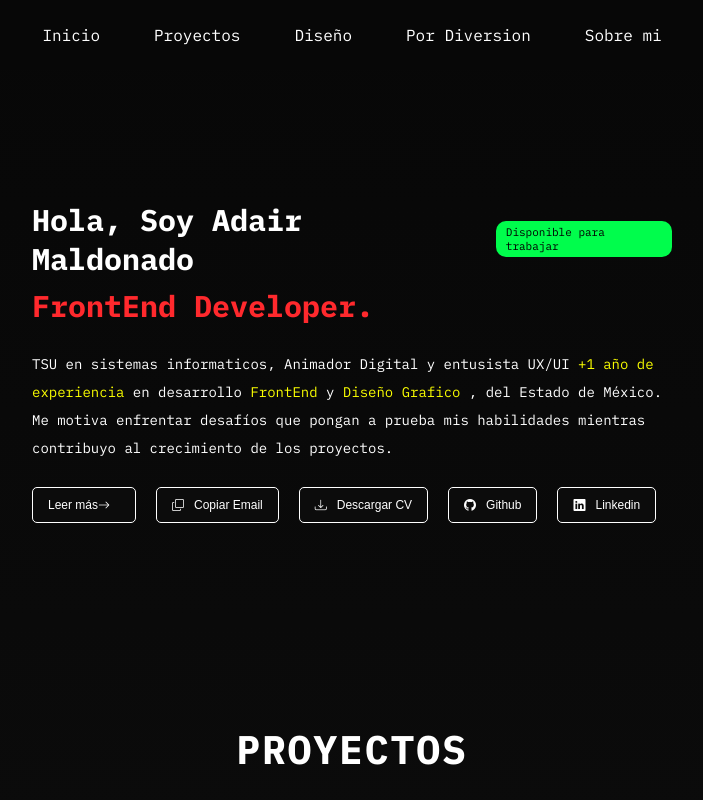
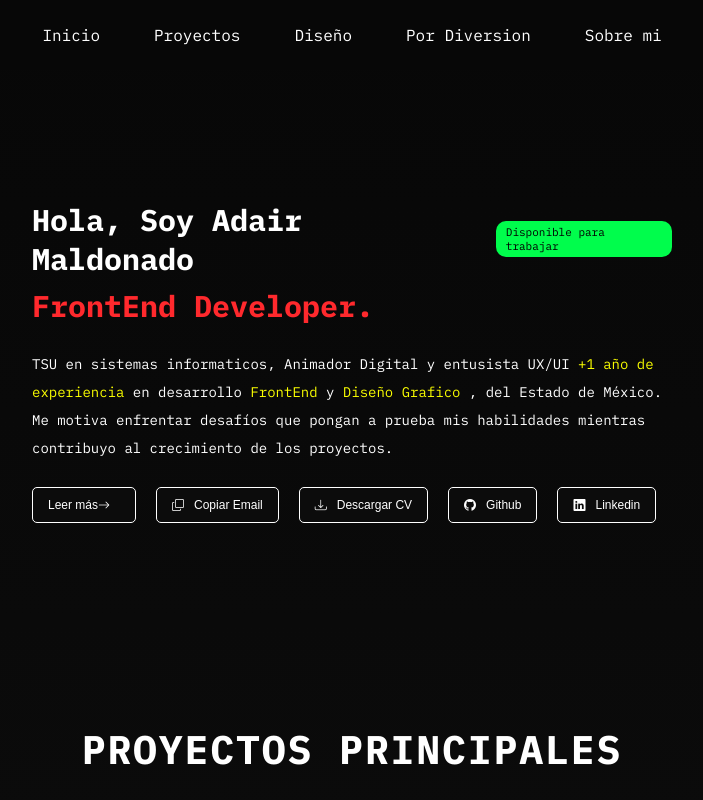
Before and after one commit to AdairKevin/PortfolioAdair, a React (Vite) app: page /proyectos in a window 1280 px wide. Shown: the top 800 px of the page, without its empty margins (288-991 px from the left). Built offline with nearby package versions, Linux system fonts and the light colour scheme.

Commit message:
Update proyectos.tsx

```diff
--- a/src/pages/proyectos/proyectos.tsx
+++ b/src/pages/proyectos/proyectos.tsx
@@ -5,7 +5,7 @@ import { ProjectCard } from "./cardProyectos";
 function Proyectos() {
   return (
     <section className={styles.container} id="projects">
-      <h2 className={styles.title}>Proyectos</h2>
+      <h2 className={styles.title}>Proyectos Principales</h2>
       <div className={styles.projects}>
         {proyectos.map((proyectos, id) => {
           return <ProjectCard key={id} project={proyectos} />;
```
